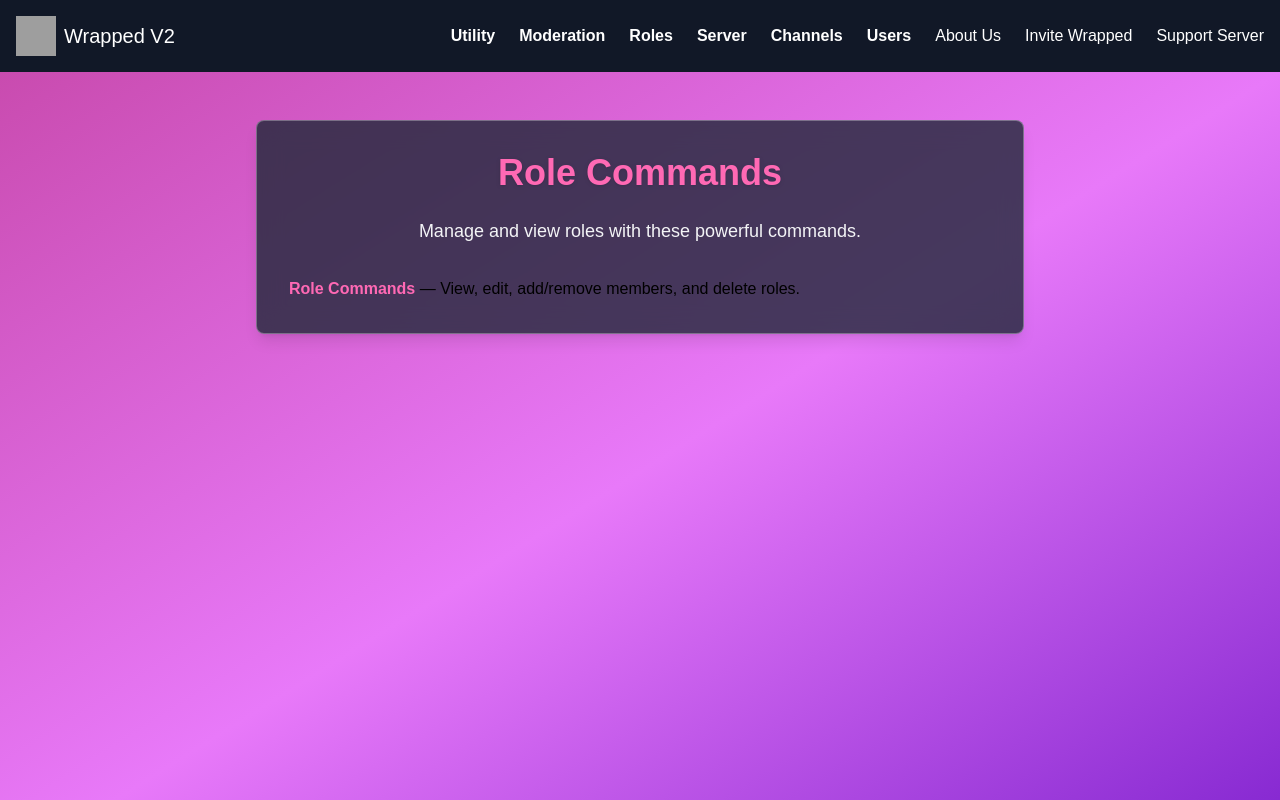
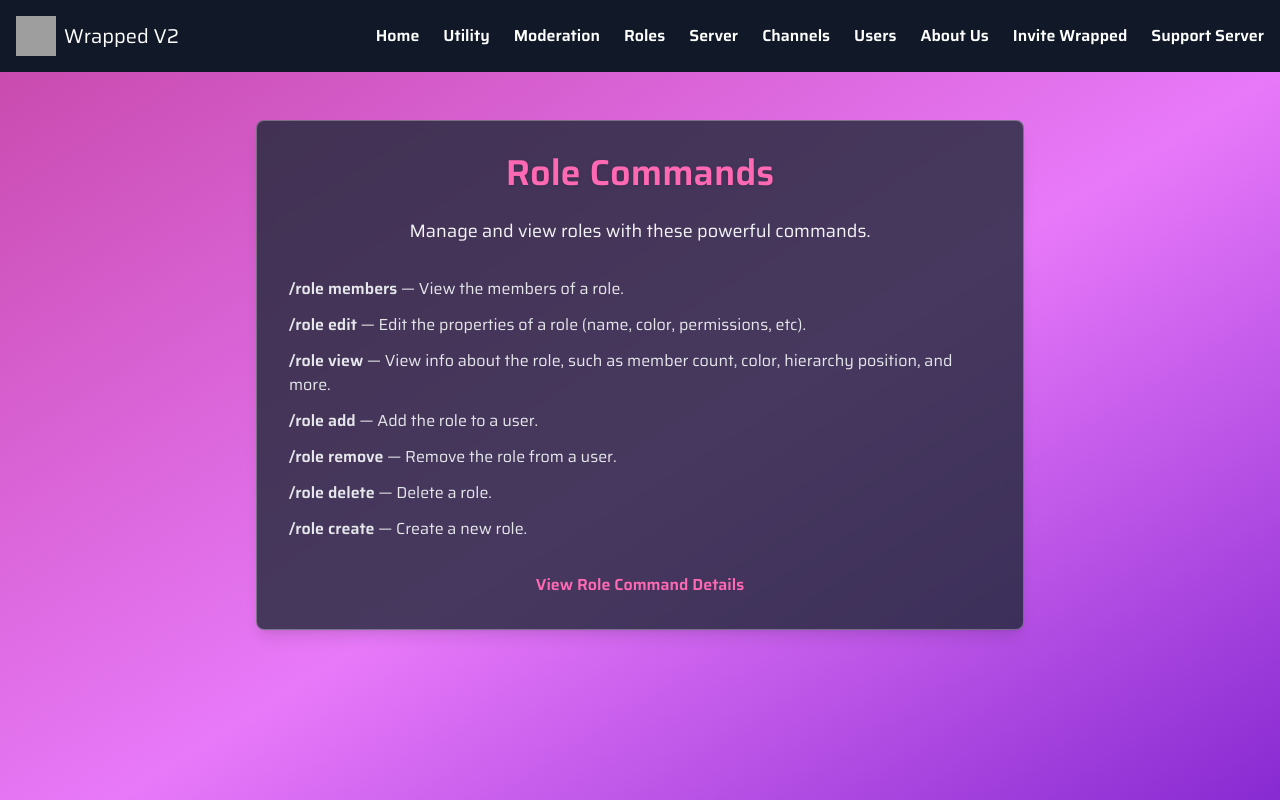
Before and after one commit to WxTaco/main-website, a React (Vite) app in the folder wrapped-v2/: page /roles in a window 1280 px wide. Shown: the top 800 px of the page. Built offline with nearby package versions, Linux system fonts and the light colour scheme; grey boxes are pictures that could not be loaded.

Commit message:
mobile navbar, role commands added

```diff
--- a/wrapped-v2/src/components/Navbar.tsx
+++ b/wrapped-v2/src/components/Navbar.tsx
@@ -1,31 +1,48 @@
 import { Link } from 'react-router-dom';
+import { useState } from 'react';
+import { Bars3Icon, XMarkIcon } from '@heroicons/react/24/solid';
 
 const Navbar = () => {
+  const [menuOpen, setMenuOpen] = useState(false);
+
+  const navLinks = [
+    { to: '/', label: 'Home' },
+    { to: '/utility', label: 'Utility' },
+    { to: '/moderation', label: 'Moderation' },
+    { to: '/roles', label: 'Roles' },
+    { to: '/server', label: 'Server' },
+    { to: '/channels', label: 'Channels' },
+    { to: '/users', label: 'Users' },
+    { to: '/about', label: 'About Us' },
+  ];
+
   return (
-    <nav className="bg-gray-900 text-white py-4">
+    <nav className="bg-gray-900 text-white py-4 shadow-md">
       <div className="container mx-auto px-4 flex justify-between items-center">
         <div className="flex items-center space-x-2">
-          <Link to="/" className="flex items-center space-x-2">
+          <Link to="/" className="flex items-center space-x-2 group">
             <img
               src="https://cdn.wrappedbot.com/Wrapped%20Mascot%20Icon"
               alt="Wrapped mascot"
-              className="w-10 h-10"
+              className="w-10 h-10 transition-transform duration-300 group-hover:scale-110"
             />
-            <span className="text-xl font-saira">Wrapped V2</span>
+            <span className="text-xl font-saira transition-colors duration-300 group-hover:text-wrapped-pink">Wrapped V2</span>
           </Link>
         </div>
-
-        <div className="hidden md:flex space-x-6 items-center">
-          <Link to="/utility" className="hover:text-wrapped-pink transition-colors font-semibold">Utility</Link>
-          <Link to="/moderation" className="hover:text-wrapped-pink transition-colors font-semibold">Moderation</Link>
-          <Link to="/roles" className="hover:text-wrapped-pink transition-colors font-semibold">Roles</Link>
-          <Link to="/server" className="hover:text-wrapped-pink transition-colors font-semibold">Server</Link>
-          <Link to="/channels" className="hover:text-wrapped-pink transition-colors font-semibold">Channels</Link>
-          <Link to="/users" className="hover:text-wrapped-pink transition-colors font-semibold">Users</Link>
-          <Link to="/about" className="hover:text-wrapped-pink transition-colors">About Us</Link>
+        {/* Desktop Nav */}
+        <div className="hidden md:flex space-x-6 items-center ml-auto">
+          {navLinks.map(link => (
+            <Link
+              key={link.to}
+              to={link.to}
+              className="hover:text-wrapped-pink focus:text-wrapped-pink transition-colors duration-200 font-semibold relative after:absolute after:left-0 after:-bottom-1 after:w-0 after:h-0.5 after:bg-wrapped-pink after:transition-all after:duration-300 hover:after:w-full focus:after:w-full"
+            >
+              {link.label}
+            </Link>
+          ))}
           <a
             href="https://discord.com/oauth2/authorize?client_id=1308803843446014052"
-            className="hover:text-wrapped-pink transition-colors"
+            className="hover:text-wrapped-pink focus:text-wrapped-pink transition-colors duration-200 relative font-semibold after:absolute after:left-0 after:-bottom-1 after:w-0 after:h-0.5 after:bg-wrapped-pink after:transition-all after:duration-300 hover:after:w-full focus:after:w-full"
             target="_blank"
             rel="noopener noreferrer"
           >
@@ -33,9 +50,57 @@ const Navbar = () => {
           </a>
           <a
             href="https://wrappedbot.com/support"
-            className="hover:text-wrapped-pink transition-colors"
+            className="hover:text-wrapped-pink focus:text-wrapped-pink transition-colors duration-200 relative font-semibold after:absolute after:left-0 after:-bottom-1 after:w-0 after:h-0.5 after:bg-wrapped-pink after:transition-all after:duration-300 hover:after:w-full focus:after:w-full"
             target="_blank"
             rel="noopener noreferrer"
+          >
+            Support Server
+          </a>
+        </div>
+        {/* Mobile Hamburger */}
+        <button
+          className="md:hidden ml-auto focus:outline-none transition-transform duration-200 z-50"
+          onClick={() => setMenuOpen(!menuOpen)}
+          aria-label={menuOpen ? 'Close menu' : 'Open menu'}
+        >
+          {menuOpen ? (
+            <XMarkIcon className="h-8 w-8 text-wrapped-pink transition-transform duration-200 rotate-90" />
+          ) : (
+            <Bars3Icon className="h-8 w-8 text-wrapped-pink transition-transform duration-200" />
+          )}
+        </button>
+      </div>
+      {/* Mobile Overlay Menu */}
+      <div
+        className={`fixed inset-0 z-40 bg-black/70 backdrop-blur-lg transition-all duration-500 ${menuOpen ? 'opacity-100 pointer-events-auto' : 'opacity-0 pointer-events-none'}`}
+        aria-hidden={!menuOpen}
+      >
+        <div className={`flex flex-col justify-center items-center h-full w-full transition-transform duration-500 ${menuOpen ? 'translate-y-0' : '-translate-y-8'}`}>
+          {navLinks.map(link => (
+            <Link
+              key={link.to}
+              to={link.to}
+              className="text-2xl font-semibold mb-6 hover:text-wrapped-pink focus:text-wrapped-pink transition-colors duration-200"
+              onClick={() => setMenuOpen(false)}
+            >
+              {link.label}
+            </Link>
+          ))}
+          <a
+            href="https://discord.com/oauth2/authorize?client_id=1308803843446014052"
+            className="text-2xl font-semibold mb-6 hover:text-wrapped-pink focus:text-wrapped-pink transition-colors duration-200"
+            target="_blank"
+            rel="noopener noreferrer"
+            onClick={() => setMenuOpen(false)}
+          >
+            Invite Wrapped
+          </a>
+          <a
+            href="https://wrappedbot.com/support"
+            className="text-2xl font-semibold mb-6 hover:text-wrapped-pink focus:text-wrapped-pink transition-colors duration-200"
+            target="_blank"
+            rel="noopener noreferrer"
+            onClick={() => setMenuOpen(false)}
           >
             Support Server
           </a>
--- a/wrapped-v2/src/index.css
+++ b/wrapped-v2/src/index.css
@@ -1,11 +1,19 @@
+@import url('https://fonts.googleapis.com/css2?family=Saira:wght@400;600&display=swap');
+
 @tailwind base;
 @tailwind components;
 @tailwind utilities;
-
-@import url('https://fonts.googleapis.com/css2?family=Saira:wght@400;600&display=swap');
 
 @layer base {
   html {
     font-family: 'Saira', sans-serif;
   }
 }
+
+@keyframes fade-in {
+  from { opacity: 0; transform: translateY(10px); }
+  to { opacity: 1; transform: none; }
+}
+.animate-fade-in {
+  animation: fade-in 0.7s both;
+}
--- a/wrapped-v2/src/pages/RoleCommands.tsx
+++ b/wrapped-v2/src/pages/RoleCommands.tsx
@@ -19,9 +19,9 @@ const RoleCommands = () => {
           Manage and view roles with ease! The <span className="font-bold">/role</span> command lets you perform a variety of actions on server roles.
         </p>
         <h2 className="text-2xl font-bold text-wrapped-pink mb-2">Subcommands</h2>
-        <ul className="space-y-3 mb-6">
-          {roleCommands.map(cmd => (
-            <li key={cmd.name} className="text-gray-200 font-medium">
+        <ul className="space-y-3 mb-6 animate-fade-in">
+          {roleCommands.map((cmd, i) => (
+            <li key={cmd.name} className="text-gray-200 font-medium transition-opacity duration-500" style={{ animationDelay: `${i * 60}ms` }}>
               <span className="font-bold">{cmd.name}</span> — {cmd.description}
             </li>
           ))}
--- a/wrapped-v2/src/pages/RolesOverview.tsx
+++ b/wrapped-v2/src/pages/RolesOverview.tsx
@@ -1,4 +1,14 @@
 import { Link } from 'react-router-dom';
+
+const roleCommands = [
+  { name: '/role members', description: 'View the members of a role.' },
+  { name: '/role edit', description: 'Edit the properties of a role (name, color, permissions, etc).' },
+  { name: '/role view', description: 'View info about the role, such as member count, color, hierarchy position, and more.' },
+  { name: '/role add', description: 'Add the role to a user.' },
+  { name: '/role remove', description: 'Remove the role from a user.' },
+  { name: '/role delete', description: 'Delete a role.' },
+  { name: '/role create', description: 'Create a new role.' },
+];
 
 const RolesOverview = () => {
   return (
@@ -6,9 +16,16 @@ const RolesOverview = () => {
       <div className="max-w-3xl w-full bg-gray-800/80 backdrop-blur-md rounded-lg shadow-lg p-8 border border-white/30">
         <h1 className="text-4xl font-saira font-extrabold text-wrapped-pink mb-6 text-center drop-shadow">Role Commands</h1>
         <p className="text-lg text-gray-100 mb-8 text-center">Manage and view roles with these powerful commands.</p>
-        <ul className="space-y-4">
-          <li><Link to="/roles" className="text-wrapped-pink font-bold hover:underline">Role Commands</Link> — View, edit, add/remove members, and delete roles.</li>
+        <ul className="space-y-3 mb-6 animate-fade-in">
+          {roleCommands.map((cmd, i) => (
+            <li key={cmd.name} className="text-gray-200 font-medium transition-opacity duration-500" style={{ animationDelay: `${i * 60}ms` }}>
+              <span className="font-bold">{cmd.name}</span> — {cmd.description}
+            </li>
+          ))}
         </ul>
+        <div className="text-center mt-8">
+          <Link to="/roles/commands" className="text-wrapped-pink font-bold hover:underline">View Role Command Details</Link>
+        </div>
       </div>
     </div>
   );
```
